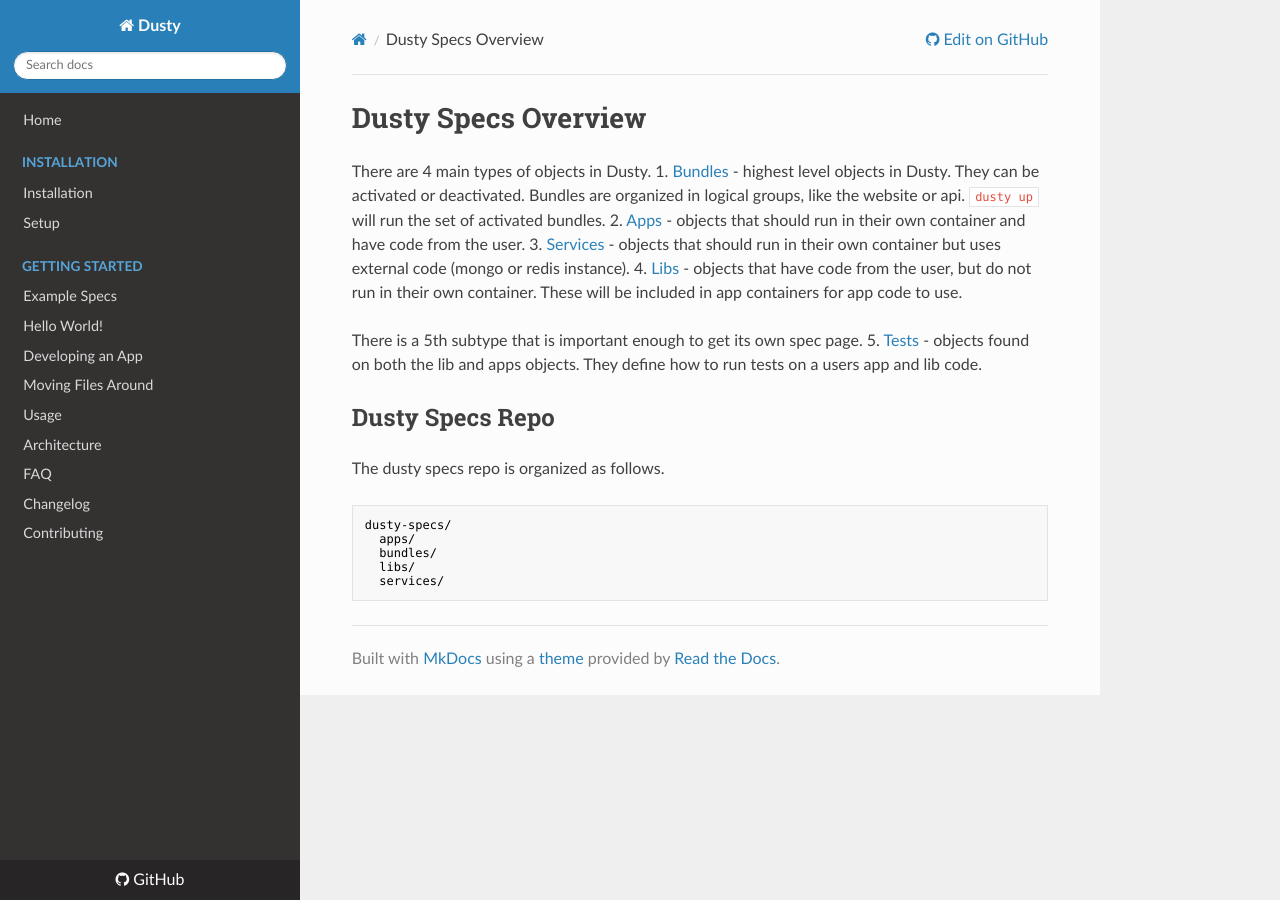
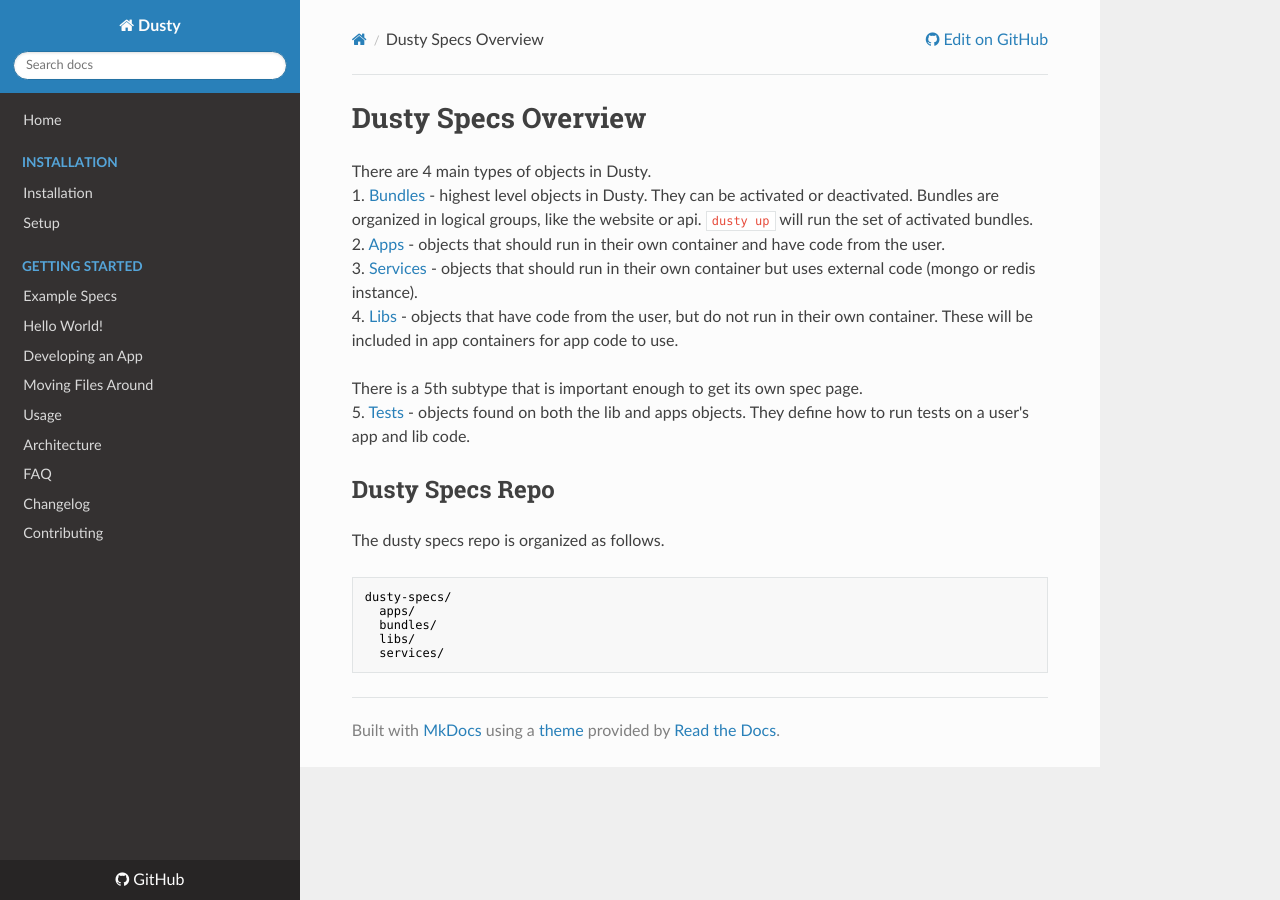
Before and after one commit to gamechanger/dusty, an MkDocs documentation site: the page built from docs/specs/index.md, in a window 1280 px wide. Built offline with MkDocs 1.6.1, drawn with Linux system fonts in a browser that asks for light colours; nearby versions of some CDN libraries; old or Windows-style settings are respelled for this version of MkDocs.

```diff
--- a/docs/specs/index.md
+++ b/docs/specs/index.md
@@ -1,12 +1,12 @@
 # Dusty Specs Overview
-There are 4 main types of objects in Dusty.
-1. [Bundles](.bundle-specs) - highest level objects in Dusty.  They can be activated or deactivated.  Bundles are organized in logical groups, like the website or api. `dusty up` will run the set of activated bundles.
-2. [Apps](./app-specs) - objects that should run in their own container and have code from the user.
-3. [Services](./service-specs) - objects that should run in their own container but uses external code (mongo or redis instance).
-4. [Libs](./lib-specs) - objects that have code from the user, but do not run in their own container. These will be included in app containers for app code to use.
+There are 4 main types of objects in Dusty.<br/>
+1. [Bundles](./bundle-specs.md) - highest level objects in Dusty.  They can be activated or deactivated.  Bundles are organized in logical groups, like the website or api. `dusty up` will run the set of activated bundles.<br/>
+2. [Apps](./app-specs.md) - objects that should run in their own container and have code from the user.<br/>
+3. [Services](./service-specs.md) - objects that should run in their own container but uses external code (mongo or redis instance).<br/>
+4. [Libs](./lib-specs.md) - objects that have code from the user, but do not run in their own container. These will be included in app containers for app code to use.
 
-There is a 5th subtype that is important enough to get its own spec page.
-5. [Tests](./testing-specs) - objects found on both the lib and apps objects. They define how to run tests on a users app and lib code.
+There is a 5th subtype that is important enough to get its own spec page.<br/>
+5. [Tests](./testing-specs.md) - objects found on both the lib and apps objects. They define how to run tests on a user's app and lib code.
 
 ## Dusty Specs Repo
 The dusty specs repo is organized as follows.
```
Also changed, not shown: docs/specs/app-specs.md (+1 -1 lines), docs/specs/bundle-specs.md (+2 -2 lines), docs/specs/lib-specs.md (+4 -4 lines), docs/specs/testing-specs.md (+3 -11 lines).
